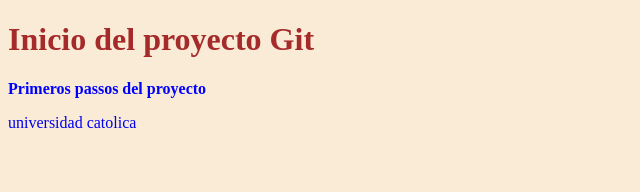
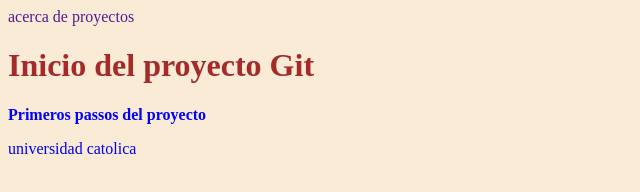
Before and after one commit to clvm-chile/helloGit, a plain HTML site: page index.html in a window 1280 px wide. Shown: the whole page, without its empty margins (0-640 px from the left). Drawn offline with Linux system fonts and the light colour scheme.

Commit message:
aplicando nav

```diff
--- a/css/estilo.css
+++ b/css/estilo.css
@@ -10,3 +10,7 @@ p{
 a{
   text-decoration: none;
 }
+
+.contenedor{
+  color: brown;
+}
--- a/index.html
+++ b/index.html
@@ -9,6 +9,15 @@
 </head>
 
 <body>
+  <header>
+    <nav>
+      <div class="contenedor">
+        <a href="">acerca de </a>
+        <a href="">proyectos</a>
+      </div>
+    </nav>
+
+  </header>
   <h1>Inicio del proyecto Git </h1>
   <p>
     <strong> Primeros passos del proyecto </strong>
@@ -16,4 +25,5 @@
   <a href="www.ucsc.cl" target="_blank">universidad catolica </a>
 </body>
 
+
 </html>
```
